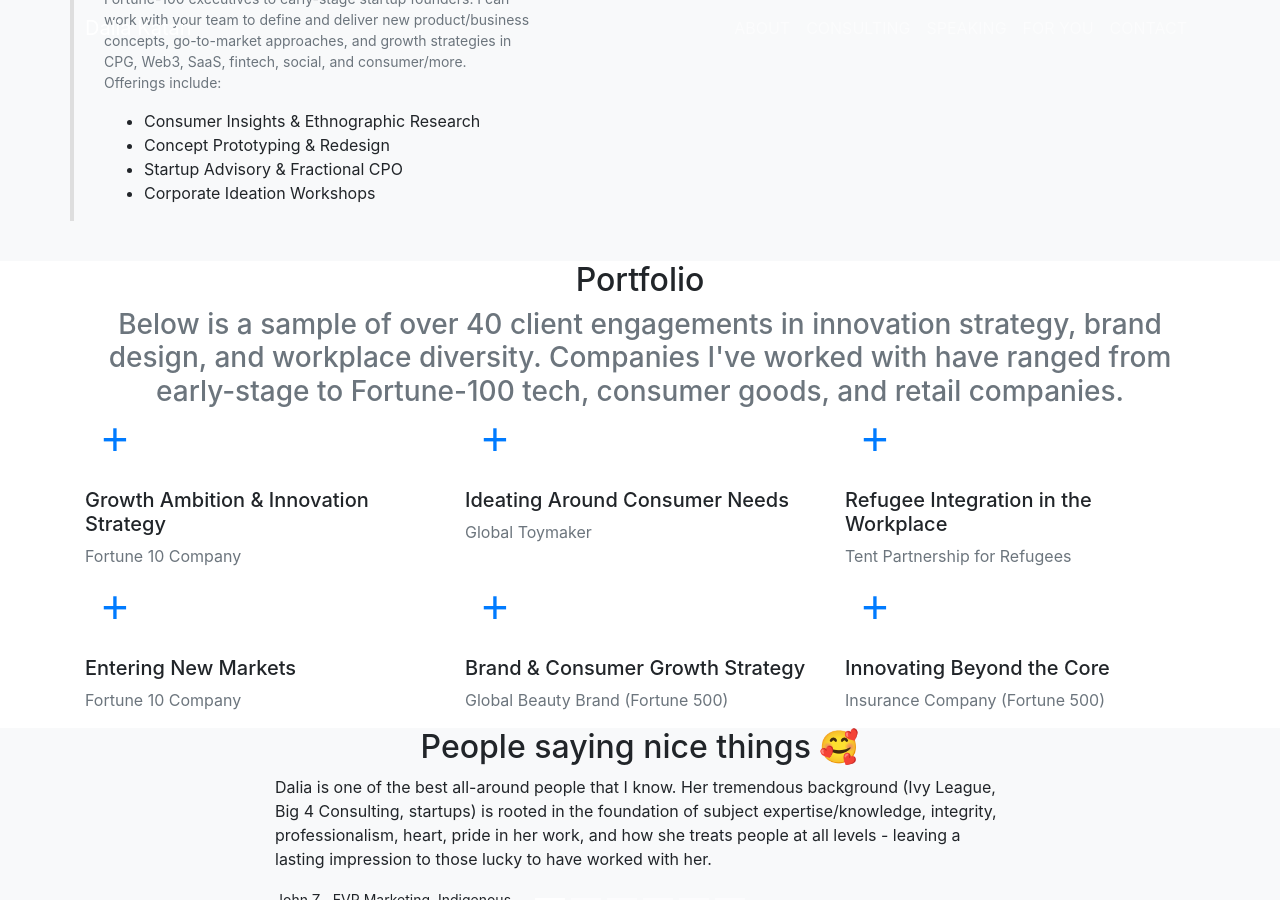
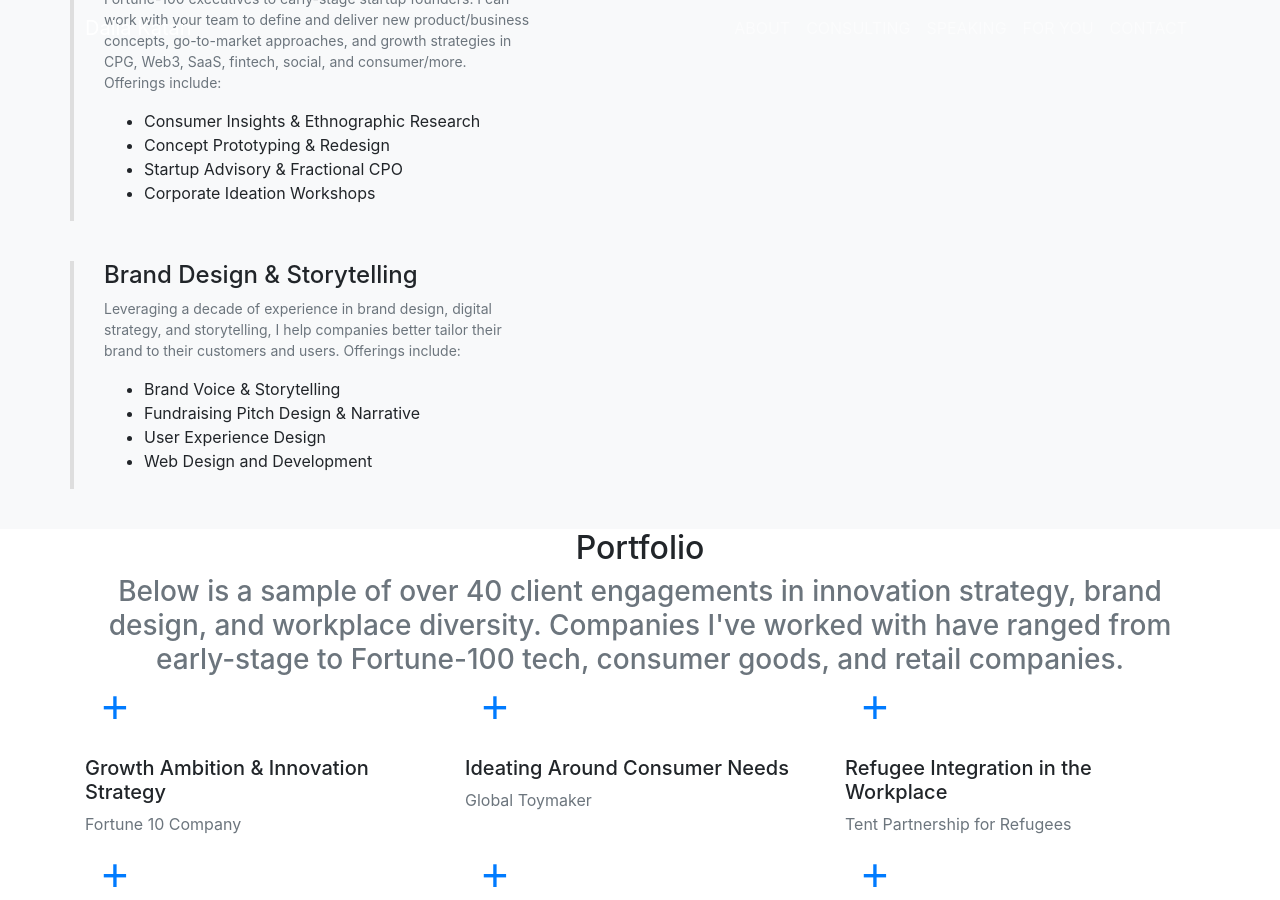
Before and after one commit to dalkat/dalkat.github.io, a Jekyll site: the page built from strategy 2.md, in a window 1280 px wide and 900 px high, scrolled down 1058 px. Built offline with Jekyll 4.4.1, drawn with Linux system fonts in a browser that asks for light colours; nearby versions of some CDN libraries; some web fonts are replaced; library files that are not in the unit come from our copies.

Commit message:
strategy

```diff
--- a/_data/strategy.yml
+++ b/_data/strategy.yml
@@ -33,7 +33,4 @@ services:
     - icon: fa fa-laptop
       heading: Brand Design & Storytelling
       text: Leveraging a decade of experience in brand design, digital strategy, and storytelling, I help companies better tailor their brand to their customers and users. Offerings include&colon;<br><ul id="services"><li class="services">Brand Voice & Storytelling</li><li class="services">Fundraising Pitch Design & Narrative</li><li class="services">User Experience Design</li><li class="services">Web Design and Development</li></ul>
-    - icon: fa fa-laptop
-      heading: Brand Design & Storytelling
-      text: Leveraging a decade of experience in brand design, digital strategy, and storytelling, I help companies better tailor their brand to their customers and users. Offerings include&colon;<br><ul id="services"><li class="services">Brand Voice & Storytelling</li><li class="services">Fundraising Pitch Design & Narrative</li><li class="services">User Experience Design</li><li class="services">Web Design and Development</li></ul>
   btn: Schedule a consult
--- a/_layouts/strategy.html
+++ b/_layouts/strategy.html
@@ -95,8 +95,19 @@ layout: default-sub
 
           <div class="col-md-1"></div>
         </div>
+
+        <div class="row">
+          <div class="col-md-5" style="border-left: 4px #dedede solid; padding-left:30px; margin-bottom:40px;">
+            <h4 class="service-heading" style="margin-top:0;">Brand Design & Storytelling</h4>
+            <p class="text-muted" style="font-size:14px; text-align:left;">Leveraging a decade of experience in brand design, digital strategy, and storytelling, I help companies better tailor their brand to their customers and users. Offerings include&colon;<br><ul id="services"><li class="services">Brand Voice & Storytelling</li><li class="services">Fundraising Pitch Design & Narrative</li><li class="services">User Experience Design</li><li class="services">Web Design and Development</li></ul></p>
+          </div>
+
+          <div class="col-md-1"></div>
+        </div>
+
          <!--  {%- for service in site.data.home.services.service -%}
-          {% assign ws = '' %}
+          <div class="row">
+            {% assign ws = '' %}
           <div class="col-md-5" style="border-left: 4px #dedede solid; padding-left:30px; margin-bottom:40px;">
             <h4 class="service-heading" style="margin-top:0;">{{ service.heading }}</h4>
             <p class="text-muted" style="font-size:14px; text-align:left;">{{ service.text }}</p>
@@ -105,6 +116,7 @@ layout: default-sub
           <div class="col-md-1"></div>
           {%- endfor -%}
           {% assign ws = '' %} -->
+        <!-- </div> -->
 
       </div>
     </section>
```
